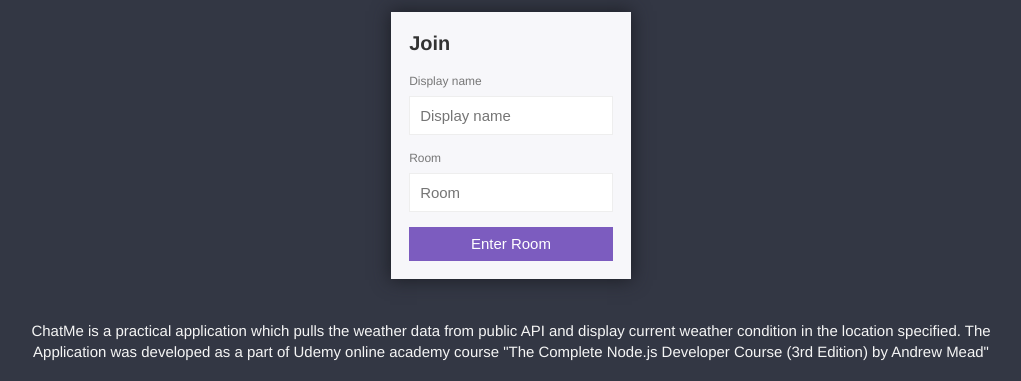
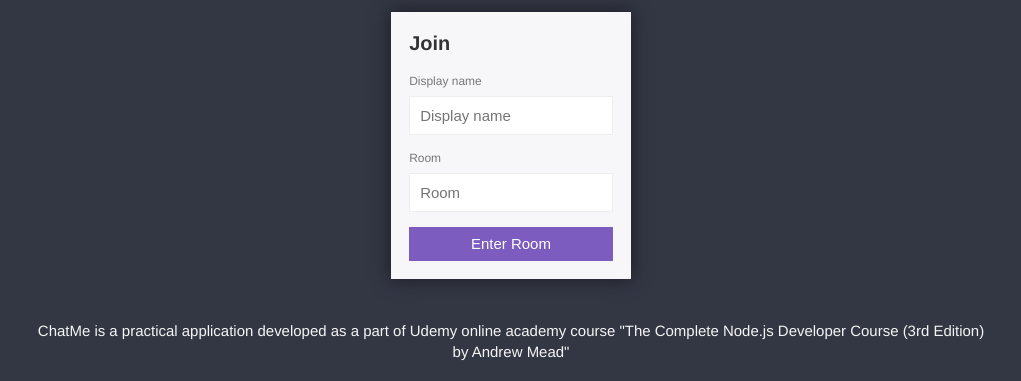
Before and after one commit to andreibindasov/chat-app, a website: page public/index.html in a window 1280 px wide. Shown: the part 139-520 px from the top of the page, without its empty margins (129-1150 px from the left). Drawn offline with Linux system fonts and the light colour scheme.

Commit message:
Update index.html

```diff
--- a/public/index.html
+++ b/public/index.html
@@ -30,8 +30,7 @@
         <div class="footer__chatMe">
             <div class="footer__1">
                 <span>
-                    ChatMe is a practical application which pulls the weather data from public API and display current weather condition in the location specified.
-                    The Application was developed as a part of Udemy online academy course
+                    ChatMe is a practical application developed as a part of Udemy online academy course
                     "The Complete Node.js Developer Course (3rd Edition) by Andrew Mead"
                 </span>
                 <br>
```
